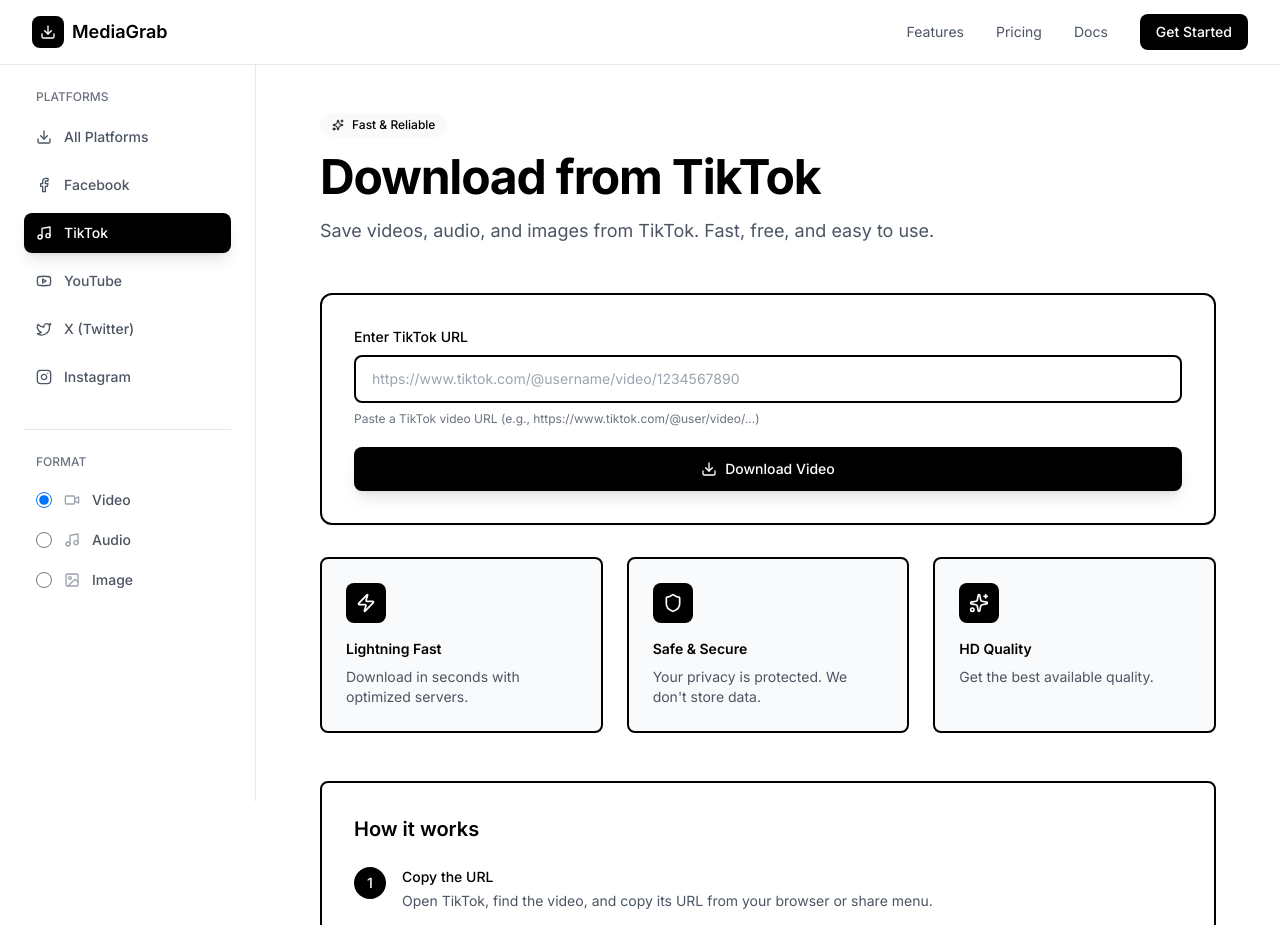
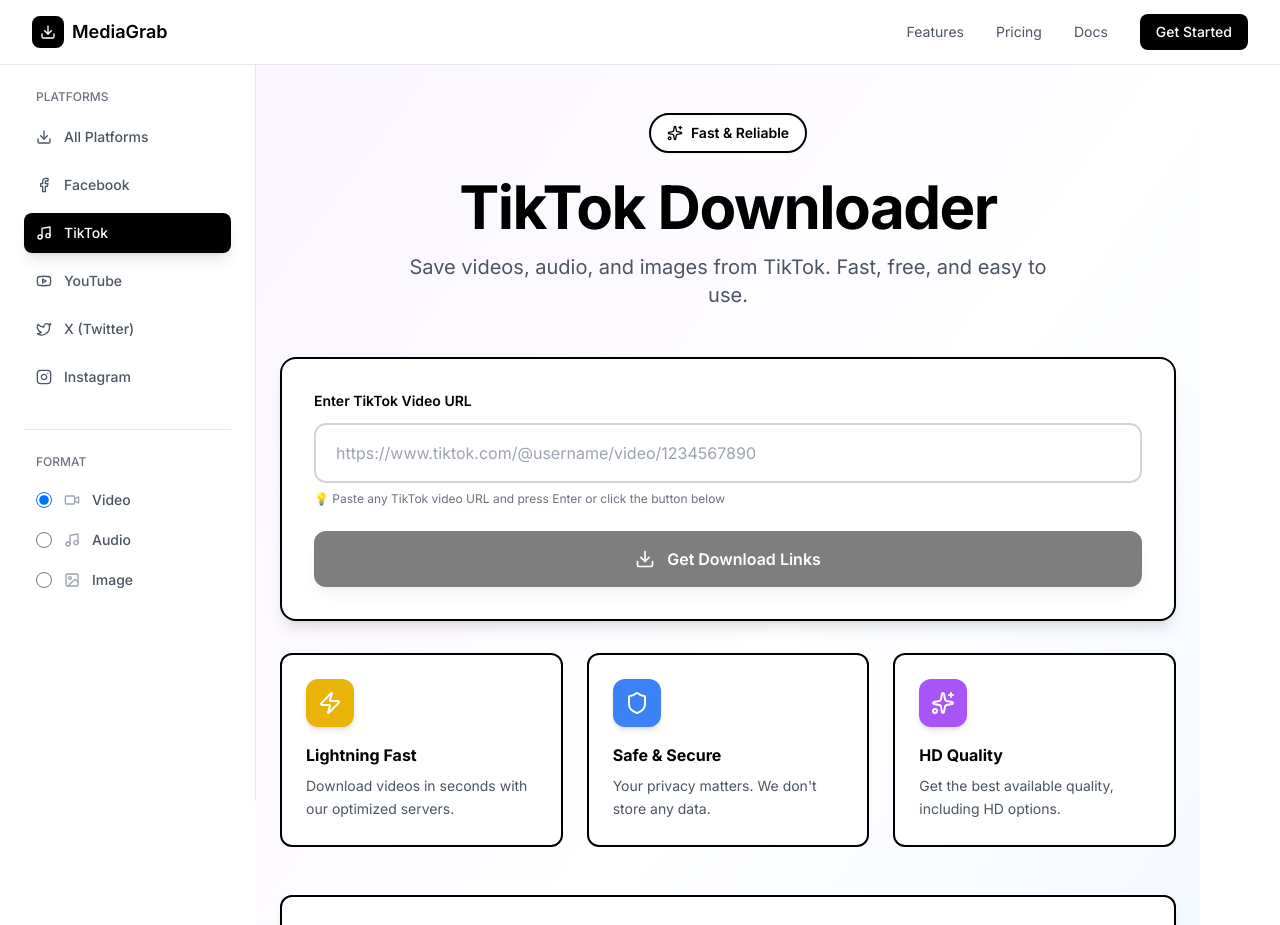
Before and after one commit to Kelvinagbe/Social-media-downloadee, a Next.js app: page /tiktok in a window 1280 px wide. Shown: the top 925 px of the page. Built offline with nearby package versions, Linux system fonts and the light colour scheme.

Commit message:
Update page.tsx

```diff
--- a/app/tiktok/page.tsx
+++ b/app/tiktok/page.tsx
@@ -3,14 +3,49 @@
 import React, { useState } from 'react';
 import { Download, Sparkles, Loader2, Check, AlertCircle, Zap, Shield } from 'lucide-react';
 
-export default function TikTokPage() {
+interface VideoInfo {
+  thumbnail?: string;
+  cover?: string;
+  title?: string;
+  description?: string;
+  author?: string;
+  username?: string;
+  duration?: number;
+  likes?: number;
+  views?: number;
+  shares?: number;
+  video?: string;
+  videoUrl?: string;
+  download?: string;
+  videoHD?: string;
+  hdVideo?: string;
+  videoWatermark?: boolean;
+  videoNoWatermark?: string;
+  audio?: string;
+  music?: string;
+  audioUrl?: string;
+  images?: string[];
+}
+
+interface ApiResponse {
+  success: boolean;
+  status: number;
+  message?: string;
+  result?: VideoInfo | null;
+  error?: string;
+}
+
+export default function TikTokDownloader() {
   const [url, setUrl] = useState('');
   const [isLoading, setIsLoading] = useState(false);
-  const [videoInfo, setVideoInfo] = useState<any>(null);
+  const [videoInfo, setVideoInfo] = useState<VideoInfo | null>(null);
   const [error, setError] = useState('');
 
-  const formatNum = (n: number) =>
-    n >= 1e6 ? (n / 1e6).toFixed(1) + 'M' : n >= 1e3 ? (n / 1e3).toFixed(1) + 'K' : n.toString();
+  const formatNum = (n: number): string => {
+    if (n >= 1000000) return (n / 1000000).toFixed(1) + 'M';
+    if (n >= 1000) return (n / 1000).toFixed(1) + 'K';
+    return n.toString();
+  };
 
   const handleDownload = async () => {
     const trimmed = url.trim();
@@ -31,49 +66,36 @@
     setVideoInfo(null);
 
     try {
-      const apiUrl = `https://api.giftedtech.co.ke/api/download/tiktok?apikey=gifted&url=${encodeURIComponent(trimmed)}`;
-      console.log('Fetching from:', apiUrl);
+      // Call our Next.js API route
+      const apiUrl = `/api/tiktok?url=${encodeURIComponent(trimmed)}`;
 
       const res = await fetch(apiUrl, {
         method: 'GET',
         headers: {
           'Accept': 'application/json',
-        }
+        },
       });
 
-      console.log('Response status:', res.status);
+      const data: ApiResponse = await res.json();
 
-      if (!res.ok) {
-        throw new Error(`HTTP error! status: ${res.status}`);
-      }
-
-      const data = await res.json();
       console.log('API Response:', data);
 
       setIsLoading(false);
 
-      // Check various error conditions
-      if (data.success === false) {
-        setError(data.message || 'Failed to fetch video. The video might be private or unavailable.');
+      // Handle error responses
+      if (!res.ok || data.success === false) {
+        setError(data.message || data.error || 'Failed to fetch video. Please try again.');
         return;
       }
 
-      if (data.status !== 200) {
-        setError(data.message || 'API returned an error. Please try again.');
+      // Check if we have valid result data
+      if (!data.result || data.result === null) {
+        setError('No video data found. The video might be private, deleted, or unavailable.');
         return;
       }
 
-      if (!data.result || data.result === null) {
-        setError('No video data found. The video might be private, deleted, or the URL is incorrect.');
-        return;
-      }
-
-      // Success - we have video info
-      if (data.success === true && data.result) {
+      // Success - display video info
       setVideoInfo(data.result);
-      } else {
-        setError('Unexpected response format from the API.');
-      }
 
     } catch (err: any) {
       setIsLoading(false);
@@ -81,8 +103,6 @@
 
       if (err.message.includes('Failed to fetch')) {
         setError('Network error. Please check your internet connection and try again.');
-      } else if (err.message.includes('HTTP error')) {
-        setError('Server error. The API might be temporarily unavailable.');
       } else {
         setError('An unexpected error occurred. Please try again.');
       }
@@ -90,206 +110,258 @@
   };
 
   return (
-    <main className="flex-1 px-6 py-8 lg:px-12 lg:py-12">
+    <main className="min-h-screen bg-gradient-to-br from-purple-50 via-white to-blue-50 px-6 py-12">
       <div className="max-w-4xl mx-auto">
 
-        {/* Hero */}
-        <div className="mb-12">
-          <div className="inline-flex items-center gap-2 px-3 py-1 bg-gray-50 rounded-full mb-4">
-            <Sparkles className="w-3 h-3 text-black" />
-            <span className="text-xs font-medium text-black">Fast & Reliable</span>
+        {/* Hero Section */}
+        <div className="text-center mb-12">
+          <div className="inline-flex items-center gap-2 px-4 py-2 bg-white border-2 border-black rounded-full mb-6 shadow-sm">
+            <Sparkles className="w-4 h-4 text-black" />
+            <span className="text-sm font-semibold text-black">Fast & Reliable</span>
           </div>
-          <h1 className="text-4xl lg:text-5xl font-bold mb-4 tracking-tight text-black">
-            Download from TikTok
+          <h1 className="text-5xl lg:text-6xl font-bold mb-4 tracking-tight text-black">
+            TikTok Downloader
           </h1>
-          <p className="text-lg text-gray-600">
+          <p className="text-xl text-gray-600 max-w-2xl mx-auto">
             Save videos, audio, and images from TikTok. Fast, free, and easy to use.
           </p>
         </div>
 
-        {/* Download Card */}
-        <div className="bg-white border-2 border-black rounded-xl p-8 mb-8 shadow-sm">
-          <div className="space-y-5">
+        {/* Main Download Card */}
+        <div className="bg-white border-2 border-black rounded-2xl p-8 mb-8 shadow-lg">
+          <div className="space-y-6">
             <div>
-              <label className="block text-sm font-medium mb-2">Enter TikTok URL</label>
+              <label className="block text-sm font-semibold mb-3 text-black">
+                Enter TikTok Video URL
+              </label>
               <input
                 type="text"
                 value={url}
                 onChange={(e) => setUrl(e.target.value)}
-                onKeyPress={(e) => e.key === 'Enter' && handleDownload()}
+                onKeyPress={(e) => e.key === 'Enter' && !isLoading && handleDownload()}
                 placeholder="https://www.tiktok.com/@username/video/1234567890"
-                className="w-full px-4 py-3 bg-white border-2 border-black rounded-lg placeholder-gray-400 focus:outline-none focus:ring-4 focus:ring-black/10 text-sm"
+                disabled={isLoading}
+                className="w-full px-5 py-4 bg-white border-2 border-gray-300 rounded-xl placeholder-gray-400 focus:outline-none focus:border-black focus:ring-4 focus:ring-black/10 text-base transition-all disabled:opacity-50 disabled:cursor-not-allowed"
               />
-              <p className="text-xs text-gray-500 mt-2">
-                Paste a TikTok video URL (e.g., https://www.tiktok.com/@user/video/...)
+              <p className="text-xs text-gray-500 mt-2 flex items-center gap-1">
+                💡 Paste any TikTok video URL and press Enter or click the button below
               </p>
             </div>
 
             <button
               onClick={handleDownload}
-              disabled={isLoading}
-              className="w-full bg-black text-white font-medium py-3 px-6 rounded-lg hover:bg-gray-800 transition-all disabled:opacity-50 disabled:cursor-not-allowed flex items-center justify-center gap-2 text-sm shadow-lg"
+              disabled={isLoading || !url.trim()}
+              className="w-full bg-black text-white font-semibold py-4 px-6 rounded-xl hover:bg-gray-800 active:scale-95 transition-all disabled:opacity-50 disabled:cursor-not-allowed disabled:active:scale-100 flex items-center justify-center gap-3 text-base shadow-lg"
             >
               {isLoading ? (
                 <>
-                  <Loader2 className="w-4 h-4 animate-spin" />
-                  <span>Processing...</span>
+                  <Loader2 className="w-5 h-5 animate-spin" />
+                  <span>Processing Video...</span>
                 </>
               ) : (
                 <>
-                  <Download className="w-4 h-4" />
-                  <span>Download Video</span>
+                  <Download className="w-5 h-5" />
+                  <span>Get Download Links</span>
                 </>
               )}
             </button>
           </div>
 
-          {/* Error */}
+          {/* Error Display */}
           {error && (
-            <div className="mt-6 p-4 bg-red-50 border-2 border-red-200 rounded-lg flex items-start gap-3">
-              <AlertCircle className="w-5 h-5 text-red-600 flex-shrink-0 mt-0.5" />
-              <div>
-                <h4 className="text-sm font-semibold text-red-900 mb-1">Error</h4>
-                <p className="text-sm text-red-700">{error}</p>
-                <p className="text-xs text-red-600 mt-2">
-                  Tips: Make sure the video is public and the URL is correct.
+            <div className="mt-6 p-5 bg-red-50 border-2 border-red-200 rounded-xl flex items-start gap-3 animate-in fade-in duration-300">
+              <AlertCircle className="w-6 h-6 text-red-600 flex-shrink-0 mt-0.5" />
+              <div className="flex-1">
+                <h4 className="text-sm font-bold text-red-900 mb-1">Error</h4>
+                <p className="text-sm text-red-700 mb-2">{error}</p>
+                <p className="text-xs text-red-600">
+                  💡 <strong>Tips:</strong> Make sure the video is public, not age-restricted, and the URL is correct.
                 </p>
               </div>
             </div>
           )}
 
-          {/* Video Info */}
+          {/* Video Info Display */}
           {videoInfo && (
-            <div className="mt-6">
-              <div className="flex items-center gap-2 mb-4">
-                <Check className="w-5 h-5 text-green-600" />
-                <h3 className="text-lg font-semibold">Video Found!</h3>
+            <div className="mt-6 animate-in fade-in slide-in-from-bottom-4 duration-500">
+              <div className="flex items-center gap-2 mb-5 pb-4 border-b-2 border-gray-100">
+                <div className="w-8 h-8 bg-green-500 rounded-full flex items-center justify-center">
+                  <Check className="w-5 h-5 text-white" />
+                </div>
+                <h3 className="text-xl font-bold text-black">Video Found!</h3>
               </div>
 
+              {/* Thumbnail */}
               {(videoInfo.thumbnail || videoInfo.cover) && (
+                <div className="mb-6">
                   <img
                     src={videoInfo.thumbnail || videoInfo.cover}
                     alt="Video Thumbnail"
-                  className="w-full rounded-lg mb-4 border-2 border-gray-200"
+                    className="w-full max-w-md mx-auto rounded-xl border-2 border-gray-200 shadow-md"
                   />
+                </div>
               )}
 
-              <div className="bg-gray-50 rounded-lg p-4 mb-4 space-y-2 text-sm">
+              {/* Video Details */}
+              <div className="bg-gradient-to-br from-gray-50 to-gray-100 rounded-xl p-5 mb-6 space-y-3 text-sm border border-gray-200">
                 {(videoInfo.title || videoInfo.description) && (
-                  <p><strong>Description:</strong> {videoInfo.title || videoInfo.description}</p>
+                  <div className="flex gap-2">
+                    <span className="font-semibold text-gray-700 min-w-[90px]">Description:</span>
+                    <span className="text-gray-900">{videoInfo.title || videoInfo.description}</span>
+                  </div>
                 )}
                 {(videoInfo.author || videoInfo.username) && (
-                  <p><strong>Author:</strong> @{videoInfo.author || videoInfo.username}</p>
+                  <div className="flex gap-2">
+                    <span className="font-semibold text-gray-700 min-w-[90px]">Author:</span>
+                    <span className="text-gray-900">@{videoInfo.author || videoInfo.username}</span>
+                  </div>
                 )}
-                {videoInfo.duration && <p><strong>Duration:</strong> {videoInfo.duration}s</p>}
-                {videoInfo.likes && <p><strong>Likes:</strong> {formatNum(videoInfo.likes)}</p>}
-                {videoInfo.views && <p><strong>Views:</strong> {formatNum(videoInfo.views)}</p>}
-                {videoInfo.shares && <p><strong>Shares:</strong> {formatNum(videoInfo.shares)}</p>}
+                {videoInfo.duration && (
+                  <div className="flex gap-2">
+                    <span className="font-semibold text-gray-700 min-w-[90px]">Duration:</span>
+                    <span className="text-gray-900">{videoInfo.duration} seconds</span>
+                  </div>
+                )}
+                <div className="grid grid-cols-3 gap-4 pt-3 border-t border-gray-300">
+                  {videoInfo.likes && (
+                    <div className="text-center">
+                      <div className="text-lg font-bold text-black">❤️ {formatNum(videoInfo.likes)}</div>
+                      <div className="text-xs text-gray-600">Likes</div>
+                    </div>
+                  )}
+                  {videoInfo.views && (
+                    <div className="text-center">
+                      <div className="text-lg font-bold text-black">👁️ {formatNum(videoInfo.views)}</div>
+                      <div className="text-xs text-gray-600">Views</div>
+                    </div>
+                  )}
+                  {videoInfo.shares && (
+                    <div className="text-center">
+                      <div className="text-lg font-bold text-black">🔄 {formatNum(videoInfo.shares)}</div>
+                      <div className="text-xs text-gray-600">Shares</div>
+                    </div>
+                  )}
+                </div>
               </div>
 
-              <div className="space-y-2">
+              {/* Download Links */}
+              <div className="space-y-3">
+                <h4 className="font-semibold text-black mb-3">Download Options:</h4>
+
                 {(videoInfo.video || videoInfo.videoUrl || videoInfo.download) && (
                   <a
                     href={videoInfo.video || videoInfo.videoUrl || videoInfo.download}
                     download
                     target="_blank"
                     rel="noopener noreferrer"
-                    className="block w-full bg-black text-white text-center font-medium py-3 px-6 rounded-lg hover:bg-gray-800 transition-colors"
+                    className="block w-full bg-gradient-to-r from-purple-600 to-blue-600 text-white text-center font-semibold py-4 px-6 rounded-xl hover:from-purple-700 hover:to-blue-700 active:scale-95 transition-all shadow-md"
                   >
                     📥 Download Video (With Watermark)
                   </a>
                 )}
+
                 {(videoInfo.videoHD || videoInfo.hdVideo) && (
                   <a
                     href={videoInfo.videoHD || videoInfo.hdVideo}
                     download
                     target="_blank"
                     rel="noopener noreferrer"
-                    className="block w-full bg-black text-white text-center font-medium py-3 px-6 rounded-lg hover:bg-gray-800 transition-colors"
+                    className="block w-full bg-gradient-to-r from-blue-600 to-cyan-600 text-white text-center font-semibold py-4 px-6 rounded-xl hover:from-blue-700 hover:to-cyan-700 active:scale-95 transition-all shadow-md"
                   >
-                    📥 Download HD Video
+                    ✨ Download HD Video
                   </a>
                 )}
+
                 {videoInfo.videoWatermark === false && videoInfo.videoNoWatermark && (
                   <a
                     href={videoInfo.videoNoWatermark}
                     download
                     target="_blank"
                     rel="noopener noreferrer"
-                    className="block w-full bg-black text-white text-center font-medium py-3 px-6 rounded-lg hover:bg-gray-800 transition-colors"
+                    className="block w-full bg-gradient-to-r from-green-600 to-emerald-600 text-white text-center font-semibold py-4 px-6 rounded-xl hover:from-green-700 hover:to-emerald-700 active:scale-95 transition-all shadow-md"
                   >
-                    📥 Download Video (No Watermark)
+                    🎬 Download Video (No Watermark)
                   </a>
                 )}
+
                 {(videoInfo.audio || videoInfo.music || videoInfo.audioUrl) && (
                   <a
                     href={videoInfo.audio || videoInfo.music || videoInfo.audioUrl}
                     download
                     target="_blank"
                     rel="noopener noreferrer"
-                    className="block w-full bg-gray-900 text-white text-center font-medium py-3 px-6 rounded-lg hover:bg-gray-800 transition-colors"
+                    className="block w-full bg-gradient-to-r from-pink-600 to-rose-600 text-white text-center font-semibold py-4 px-6 rounded-xl hover:from-pink-700 hover:to-rose-700 active:scale-95 transition-all shadow-md"
                   >
                     🎵 Download Audio Only
                   </a>
                 )}
+
                 {videoInfo.images && Array.isArray(videoInfo.images) && videoInfo.images.length > 0 && (
-                  videoInfo.images.map((img: string, i: number) => (
+                  <div className="space-y-2 pt-2">
+                    <p className="text-sm font-semibold text-gray-700">Photo Slideshow Images:</p>
+                    {videoInfo.images.map((img: string, i: number) => (
                       <a
                         key={i}
                         href={img}
                         download
                         target="_blank"
                         rel="noopener noreferrer"
-                      className="block w-full bg-black text-white text-center font-medium py-3 px-6 rounded-lg hover:bg-gray-800 transition-colors"
+                        className="block w-full bg-gradient-to-r from-amber-600 to-orange-600 text-white text-center font-semibold py-3 px-6 rounded-xl hover:from-amber-700 hover:to-orange-700 active:scale-95 transition-all shadow-md"
                       >
                         🖼️ Download Image {i + 1}
                       </a>
-                  ))
+                    ))}
+                  </div>
                 )}
               </div>
             </div>
           )}
         </div>
 
-        {/* Features */}
+        {/* Features Grid */}
         <div className="grid grid-cols-1 md:grid-cols-3 gap-6 mb-12">
           {[
-            { icon: Zap, title: 'Lightning Fast', desc: 'Download in seconds with optimized servers.' },
-            { icon: Shield, title: 'Safe & Secure', desc: "Your privacy is protected. We don't store data." },
-            { icon: Sparkles, title: 'HD Quality', desc: 'Get the best available quality.' }
-          ].map(({ icon: Icon, title, desc }) => (
-            <div key={title} className="border-2 border-black bg-gray-50 rounded-lg p-6">
-              <div className="w-10 h-10 bg-black rounded-lg flex items-center justify-center mb-4">
-                <Icon className="w-5 h-5 text-white" />
+            { icon: Zap, title: 'Lightning Fast', desc: 'Download videos in seconds with our optimized servers.', color: 'bg-yellow-500' },
+            { icon: Shield, title: 'Safe & Secure', desc: "Your privacy matters. We don't store any data.", color: 'bg-blue-500' },
+            { icon: Sparkles, title: 'HD Quality', desc: 'Get the best available quality, including HD options.', color: 'bg-purple-500' }
+          ].map(({ icon: Icon, title, desc, color }) => (
+            <div key={title} className="border-2 border-black bg-white rounded-xl p-6 hover:shadow-xl transition-shadow">
+              <div className={`w-12 h-12 ${color} rounded-xl flex items-center justify-center mb-4 shadow-md`}>
+                <Icon className="w-6 h-6 text-white" />
               </div>
-              <h3 className="text-sm font-semibold text-black mb-2">{title}</h3>
-              <p className="text-sm text-gray-600">{desc}</p>
+              <h3 className="text-base font-bold text-black mb-2">{title}</h3>
+              <p className="text-sm text-gray-600 leading-relaxed">{desc}</p>
             </div>
           ))}
         </div>
 
         {/* How it Works */}
-        <div className="border-2 border-black rounded-lg p-8">
-          <h2 className="text-xl font-semibold mb-6">How it works</h2>
-          <div className="space-y-4">
+        <div className="border-2 border-black bg-white rounded-xl p-8 shadow-lg">
+          <h2 className="text-2xl font-bold mb-6 text-black">How it works</h2>
+          <div className="space-y-5">
             {[
-              { title: 'Copy the URL', desc: 'Open TikTok, find the video, and copy its URL from your browser or share menu.' },
-              { title: 'Paste URL here', desc: 'Paste the URL in the input field above and click Download.' },
-              { title: 'Save to device', desc: 'Choose your preferred quality and download instantly to your device.' }
+              { title: 'Copy the URL', desc: 'Open TikTok, find the video you want, and copy its URL from your browser or the share menu.' },
+              { title: 'Paste URL here', desc: 'Paste the URL in the input field above and click "Get Download Links" or press Enter.' },
+              { title: 'Save to device', desc: 'Choose your preferred quality and format, then download instantly to your device.' }
             ].map(({ title, desc }, i) => (
               <div key={i} className="flex gap-4">
-                <div className="flex-shrink-0 w-8 h-8 bg-black text-white rounded-full flex items-center justify-center text-sm font-medium">
+                <div className="flex-shrink-0 w-10 h-10 bg-black text-white rounded-full flex items-center justify-center text-base font-bold shadow-md">
                   {i + 1}
                 </div>
-                <div>
-                  <h4 className="text-sm font-medium mb-1">{title}</h4>
-                  <p className="text-sm text-gray-600">{desc}</p>
+                <div className="flex-1 pt-1">
+                  <h4 className="text-base font-semibold mb-1 text-black">{title}</h4>
+                  <p className="text-sm text-gray-600 leading-relaxed">{desc}</p>
                 </div>
               </div>
             ))}
           </div>
         </div>
 
+        {/* Footer */}
+        <div className="text-center mt-12 text-sm text-gray-500">
+          <p>Powered by Gifted Tech API 🇰🇪</p>
+        </div>
+
       </div>
     </main>
   );
```
Lines whose indentation alone changed are shown as unchanged.
